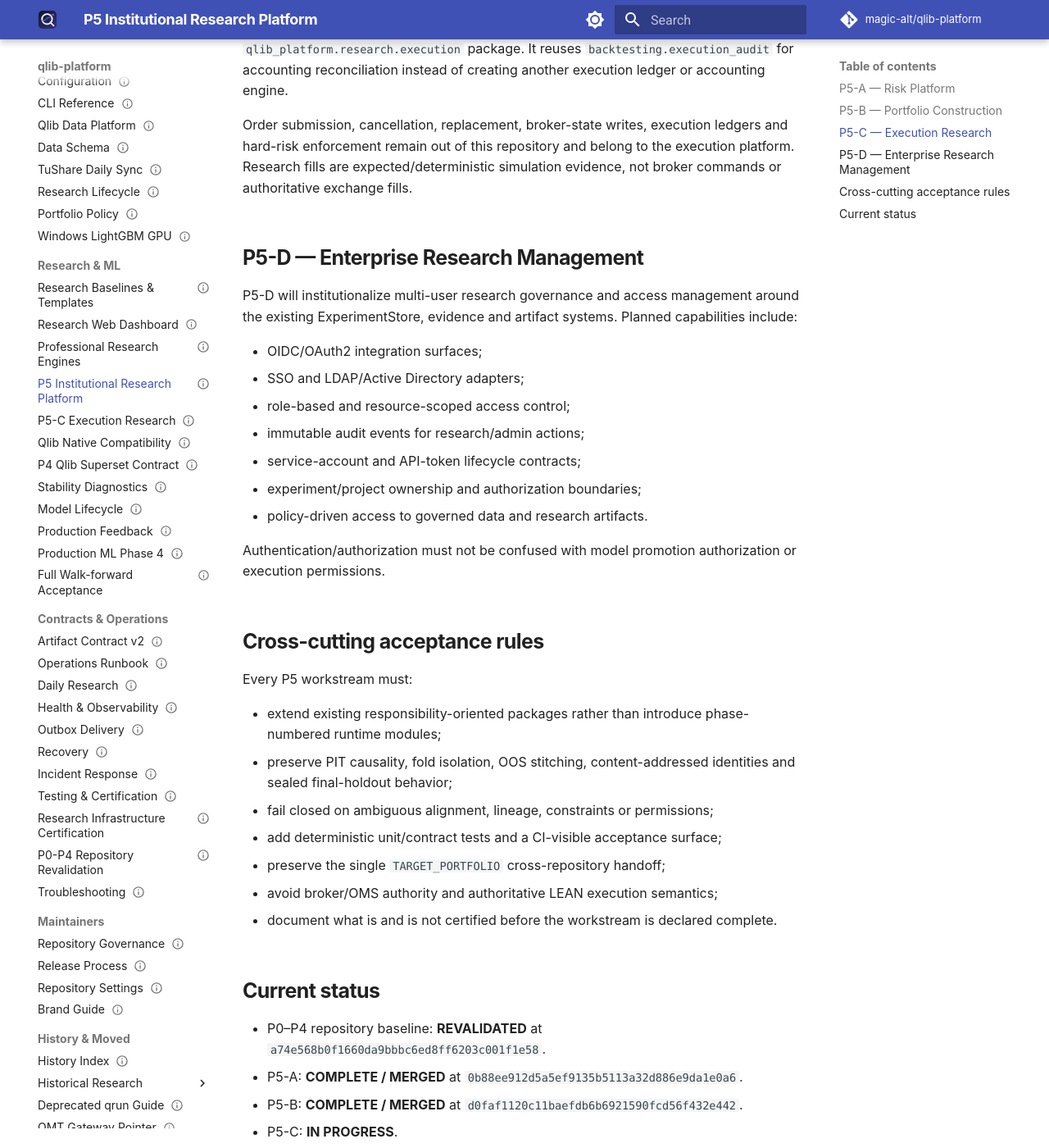
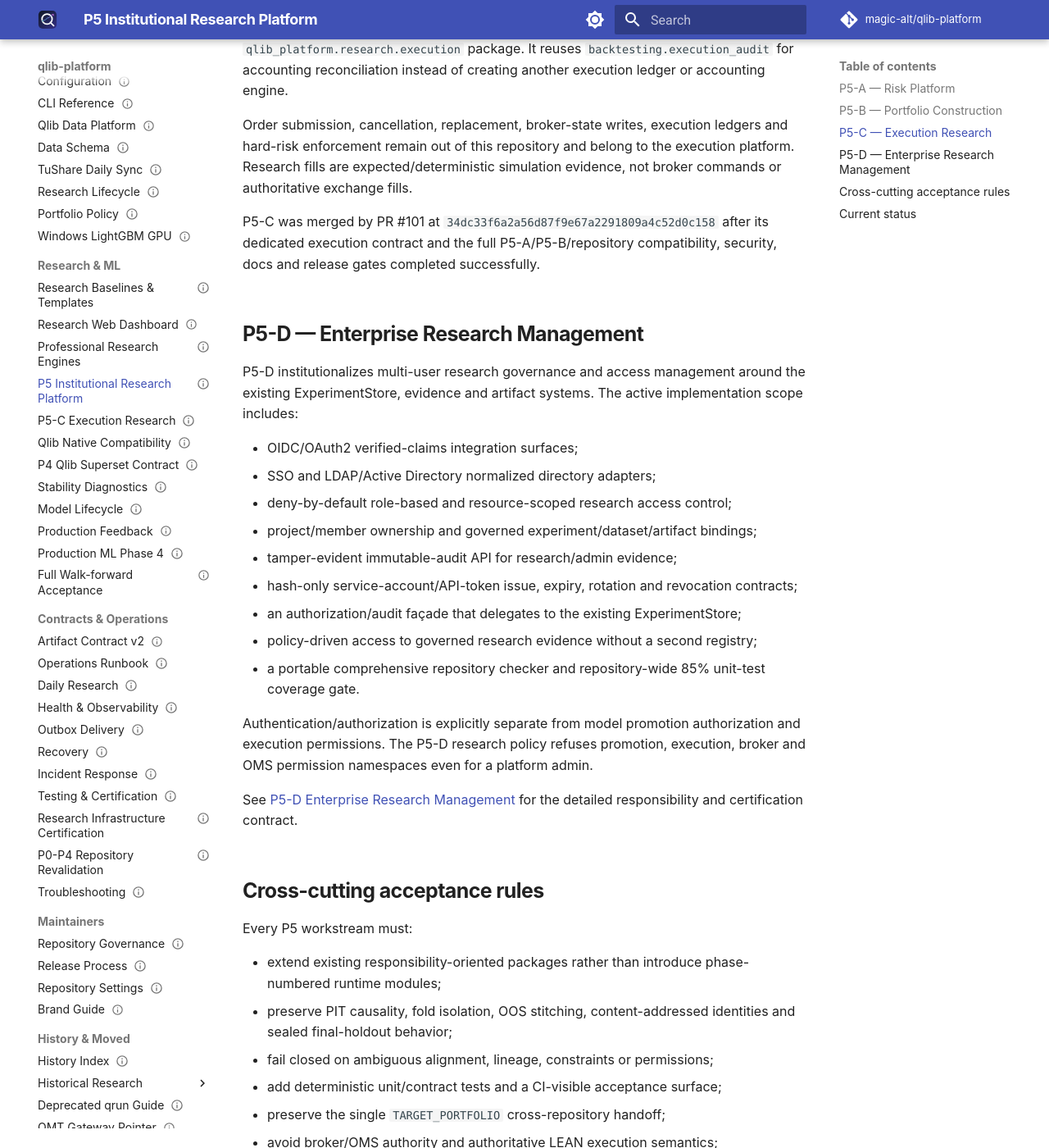
Before and after one commit to magic-alt/qlib-platform, an MkDocs documentation site: the page built from docs/p5_institutional_research_platform.md, in a window 1280 px wide and 1400 px high, scrolled down 2402 px. Shown: the whole window at 82% size. Built offline with MkDocs 1.6.1 and Material for MkDocs 9.7.7, drawn with Linux system fonts in a browser that asks for light colours; comment, search, counter and statistics services are not loaded; some of the changed text lies outside the part shown.

Commit message:
docs(p5): advance institutional program to P5-D

```diff
--- a/docs/p5_institutional_research_platform.md
+++ b/docs/p5_institutional_research_platform.md
@@ -1,7 +1,7 @@
 ---
 status: ACTIVE
 owner: architecture
-applies_to_commit: d0faf1120c11baefdb6b6921590fcd56f432e442
+applies_to_commit: 34dc33f6a2a56d87f9e67a2291809a4c52d0c158
 last_verified: 2026-09-06
 ---
 
@@ -75,7 +75,7 @@
 
 ## P5-C — Execution Research
 
-P5-C is **execution research**, not OMS ownership. The active implementation scope is:
+P5-C is **execution research**, not OMS ownership. Implemented capability includes:
 
 - intraday bar research contracts and arrival/VWAP/TWAP/end benchmarks;
 - deterministic VWAP, TWAP and POV schedule research;
@@ -93,21 +93,31 @@
 enforcement remain out of this repository and belong to the execution platform. Research fills are
 expected/deterministic simulation evidence, not broker commands or authoritative exchange fills.
 
+P5-C was merged by PR #101 at `34dc33f6a2a56d87f9e67a2291809a4c52d0c158` after its dedicated
+execution contract and the full P5-A/P5-B/repository compatibility, security, docs and release gates
+completed successfully.
+
 ## P5-D — Enterprise Research Management
 
-P5-D will institutionalize multi-user research governance and access management around the existing
-ExperimentStore, evidence and artifact systems. Planned capabilities include:
+P5-D institutionalizes multi-user research governance and access management around the existing
+ExperimentStore, evidence and artifact systems. The active implementation scope includes:
 
-- OIDC/OAuth2 integration surfaces;
-- SSO and LDAP/Active Directory adapters;
-- role-based and resource-scoped access control;
-- immutable audit events for research/admin actions;
-- service-account and API-token lifecycle contracts;
-- experiment/project ownership and authorization boundaries;
-- policy-driven access to governed data and research artifacts.
+- OIDC/OAuth2 verified-claims integration surfaces;
+- SSO and LDAP/Active Directory normalized directory adapters;
+- deny-by-default role-based and resource-scoped research access control;
+- project/member ownership and governed experiment/dataset/artifact bindings;
+- tamper-evident immutable-audit API for research/admin evidence;
+- hash-only service-account/API-token issue, expiry, rotation and revocation contracts;
+- an authorization/audit façade that delegates to the existing ExperimentStore;
+- policy-driven access to governed research evidence without a second registry;
+- a portable comprehensive repository checker and repository-wide 85% unit-test coverage gate.
 
-Authentication/authorization must not be confused with model promotion authorization or execution
-permissions.
+Authentication/authorization is explicitly separate from model promotion authorization and
+execution permissions. The P5-D research policy refuses promotion, execution, broker and OMS
+permission namespaces even for a platform admin.
+
+See [P5-D Enterprise Research Management](p5_enterprise_research_management.md) for the detailed
+responsibility and certification contract.
 
 ## Cross-cutting acceptance rules
 
@@ -129,7 +139,7 @@
   `a74e568b0f1660da9bbbc6ed8ff6203c001f1e58`.
 - P5-A: **COMPLETE / MERGED** at `0b88ee912d5a5ef9135b5113a32d886e9da1e0a6`.
 - P5-B: **COMPLETE / MERGED** at `d0faf1120c11baefdb6b6921590fcd56f432e442`.
-- P5-C: **IN PROGRESS**.
-- P5-D: **NOT STARTED**.
+- P5-C: **COMPLETE / MERGED** at `34dc33f6a2a56d87f9e67a2291809a4c52d0c158`.
+- P5-D: **IN PROGRESS** from the P5-C merged baseline.
 - Active research program remains Phase 3-D diagnosis-only; P5 does not change research
   authorization state.
```
